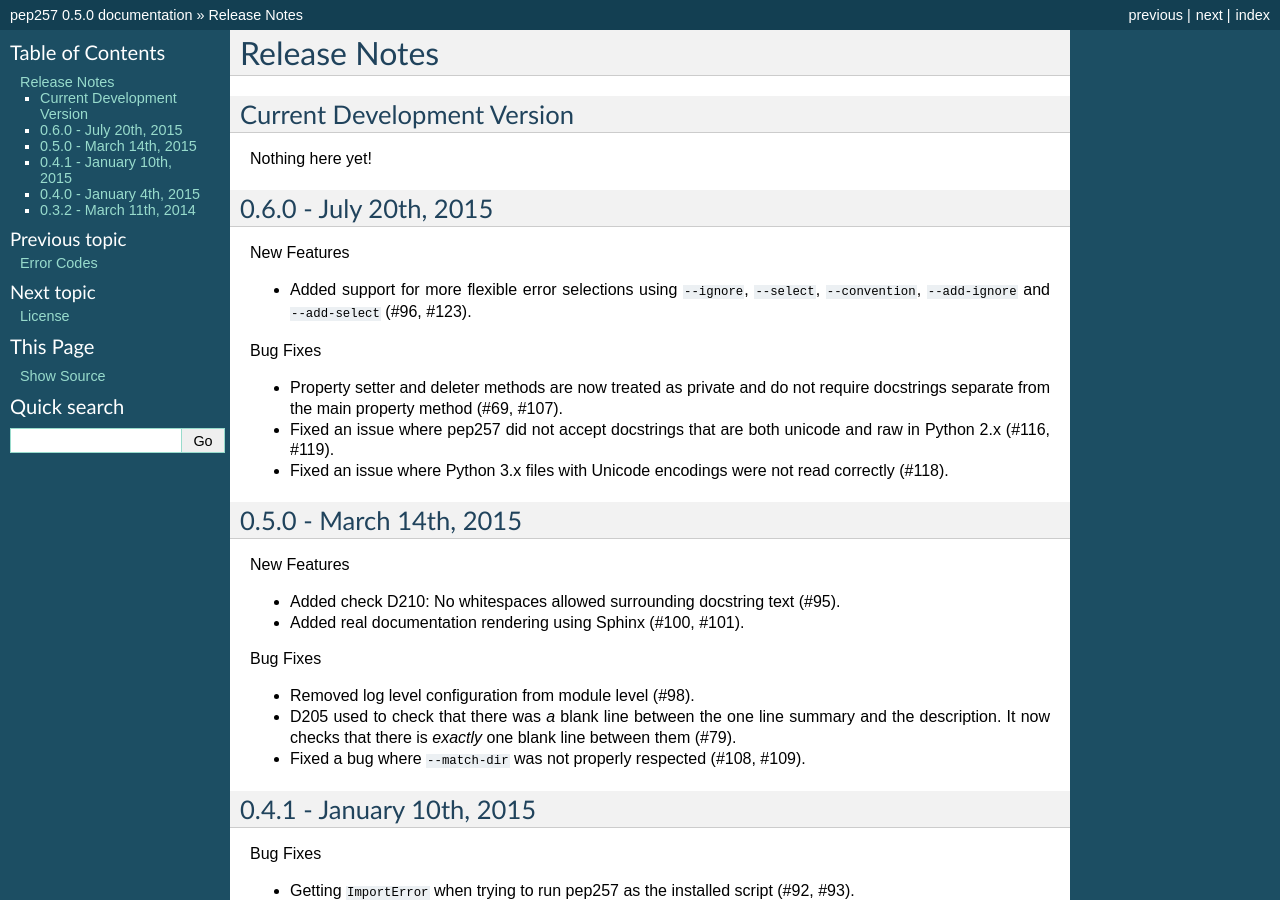
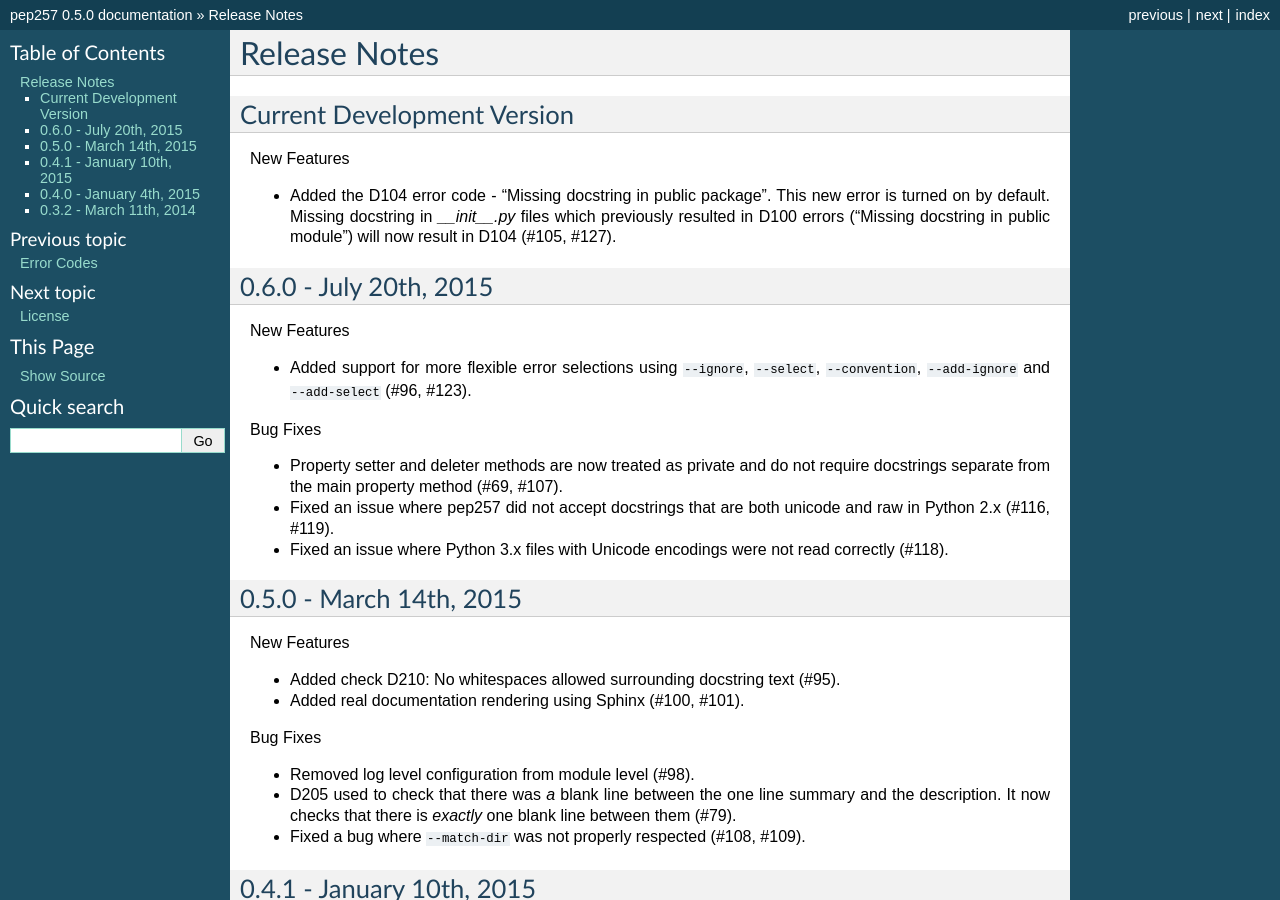
Before and after one commit to PyCQA/pydocstyle, a Sphinx documentation site: the page built from docs/release_notes.rst, in a window 1280 px wide and 900 px high. Built offline with Sphinx 7.4.7, drawn with Linux system fonts in a browser that asks for light colours.

Commit message:
Updated docs.

```diff
--- a/docs/conf.py
+++ b/docs/conf.py
@@ -18,7 +18,7 @@
 # If extensions (or modules to document with autodoc) are in another directory,
 # add these directories to sys.path here. If the directory is relative to the
 # documentation root, use os.path.abspath to make it absolute, like shown here.
-sys.path.insert(0, os.path.join(os.path.abspath('.'), '..'))
+sys.path.insert(0, os.path.join(os.path.dirname(__file__), '..'))
 
 # -- General configuration ------------------------------------------------
 
@@ -266,8 +266,9 @@
 issuetracker = 'github'
 issuetracker_project = 'GreenSteam/pep257'
 
+
 def generate_error_code_table():
-    from ..pep257 import ErrorRegistry
+    from pep257 import ErrorRegistry
     with open(os.path.join('snippets', 'error_code_table.rst'), 'wt') as outf:
         outf.write(ErrorRegistry.to_rst())
 
--- a/docs/release_notes.rst
+++ b/docs/release_notes.rst
@@ -5,7 +5,12 @@
 Current Development Version
 ---------------------------
 
-Nothing here yet!
+New Features
+
+* Added the D104 error code - "Missing docstring in public package". This new
+  error is turned on by default. Missing docstring in `__init__.py` files which
+  previously resulted in D100 errors ("Missing docstring in public module")
+  will now result in D104 (#105, #127).
 
 
 0.6.0 - July 20th, 2015
```
